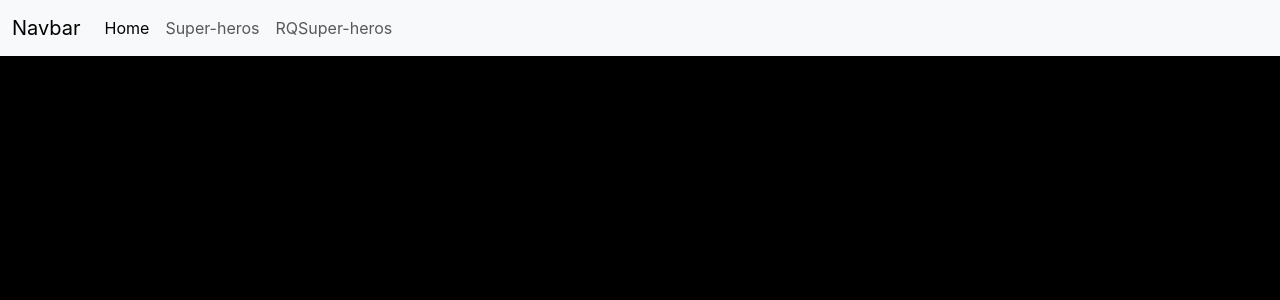
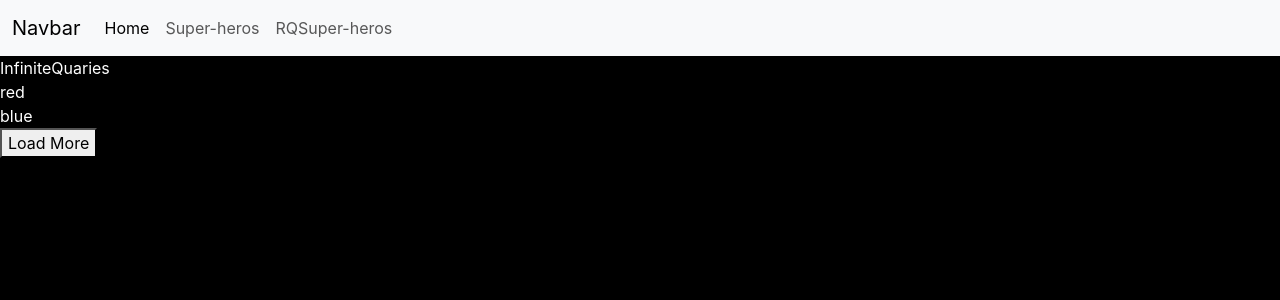
Before and after one commit to ANSH127/React-Fetch-Magic, a React (Create React App) app: page /rq-infinite in a window 1280 px wide. Shown: the top 300 px of the page. Built offline with nearby package versions, Linux system fonts and the light colour scheme; data requests are answered from the project's data file.

Commit message:
making infinite quaries

```diff
--- a/src/App.js
+++ b/src/App.js
@@ -10,6 +10,7 @@ import RQDynamicParallelQuaries from './components/RQDynamicParallelQuaries';
 import DependentQuaries from './components/DependentQuaries';
 import Navbar from './composables/Navbar';
 import PaginatedQuaries from './components/PaginatedQuaries';
+import InfiniteQueries from './components/InfiniteQueries';
 import {
   QueryClient,
   QueryClientProvider,
@@ -40,6 +41,7 @@ function App() {
         <Route path="/rq-dynamic-parallel" element={<RQDynamicParallelQuaries idlist={[1,3]} />} />
         <Route path="/rq-dependent" element={<DependentQuaries email="ansh" />} />
         <Route path="/rq-paginated" element={<PaginatedQuaries />} />
+        <Route path="/rq-infinite" element={<InfiniteQueries />} />
 
       </Routes>
 
--- /dev/null
+++ b/src/components/InfiniteQueries.js
@@ -0,0 +1,55 @@
+import React from 'react'
+
+
+
+import { useInfiniteQuery } from '@tanstack/react-query'
+import axios from 'axios'
+export default function InfiniteQueries() {
+
+    const { data, isLoading, error,fetchNextPage,hasNextPage,isFetching,isFetchingNextPage } = useInfiniteQuery({
+        queryKey: ['infinitequaries'],
+        queryFn: ({pageParam=1}) =>
+            axios.get(`http://localhost:4000/colors?_limit=2&_page=${pageParam}`).then((res) => res.data),
+
+
+        getNextPageParam: (lastPage, pages) => {
+            if (lastPage.length < 2) {
+                return false
+            }
+            return pages.length + 1
+        }
+
+    })
+
+    if (isLoading) return <div>Loading...</div>
+
+    if (error) return <div>Something went wrong</div>
+
+  return (
+    <>
+        <div>
+            InfiniteQuaries
+            {
+                data?.pages.map(
+                    (group, i) => (
+                        <React.Fragment key={i}>
+                            {group.map((color) => (
+                                <div key={color.id}>{color.label}</div>
+                            ))}
+                        </React.Fragment>
+                    )
+                )
+
+            }
+        </div>
+
+        <div>
+            <button disabled={!hasNextPage} onClick={fetchNextPage}>Load More</button>
+
+        </div>
+        <div>{isFetching && !isFetchingNextPage ? 'Fetching...' : null}</div>
+
+
+    </>
+  )
+}
```
